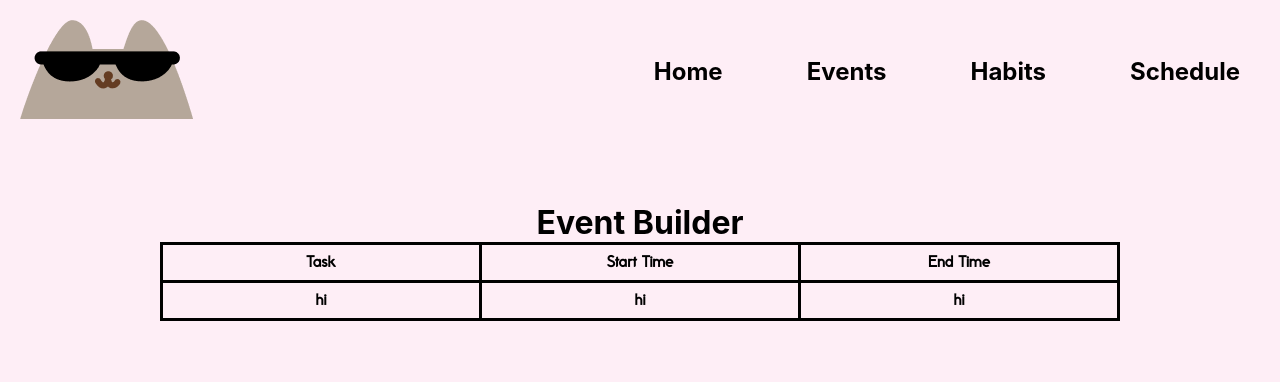
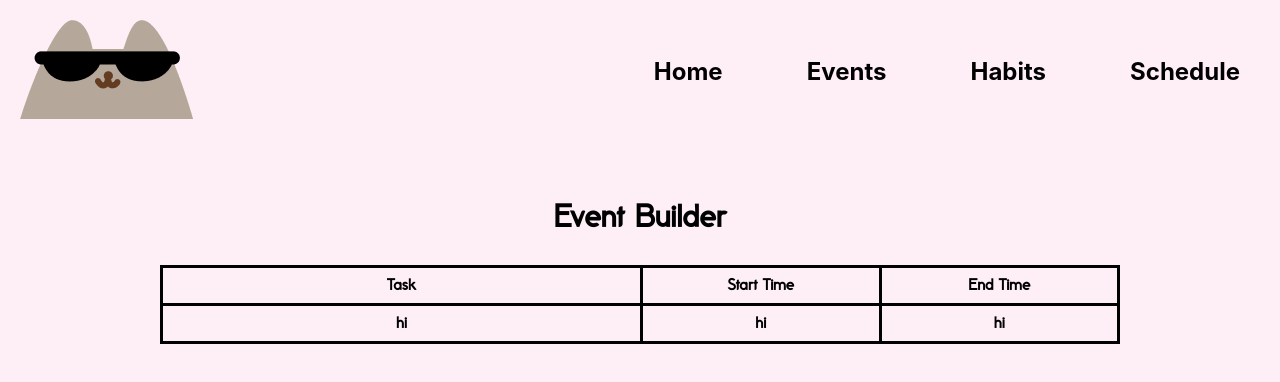
Before and after one commit to anyuan-chen/cat-calendar, a React (Create React App) app: page /events in a window 1280 px wide. Shown: the top 382 px of the page. Built offline with nearby package versions, Linux system fonts and the light colour scheme.

Commit message:
css = cascading sad state

```diff
--- a/src/pages/Events.css
+++ b/src/pages/Events.css
@@ -2,6 +2,9 @@ table {
   border-collapse: collapse;
   table-layout: fixed;
   width: 75%;
+  --tw-space-y-reverse: 0;
+  margin-top: calc(2rem * calc(1 - var(--tw-space-y-reverse)));
+  margin-bottom: calc(2rem * var(--tw-space-y-reverse));
 }
 table,
 th,
@@ -20,3 +23,11 @@ td {
 th {
   padding: 10px 50px;
 }
+
+.w {
+  width: 30em;
+}
+
+h1 {
+  font-family: Mondapick;
+}
--- a/src/pages/Events.js
+++ b/src/pages/Events.js
@@ -8,6 +8,9 @@ export default function Events() {
       <div className="container">
         <h1>Event Builder</h1>
         <table>
+          <colgroup>
+            <col class="w"></col>
+          </colgroup>
           <thead>
             <tr>
               <th>Task</th>
```
